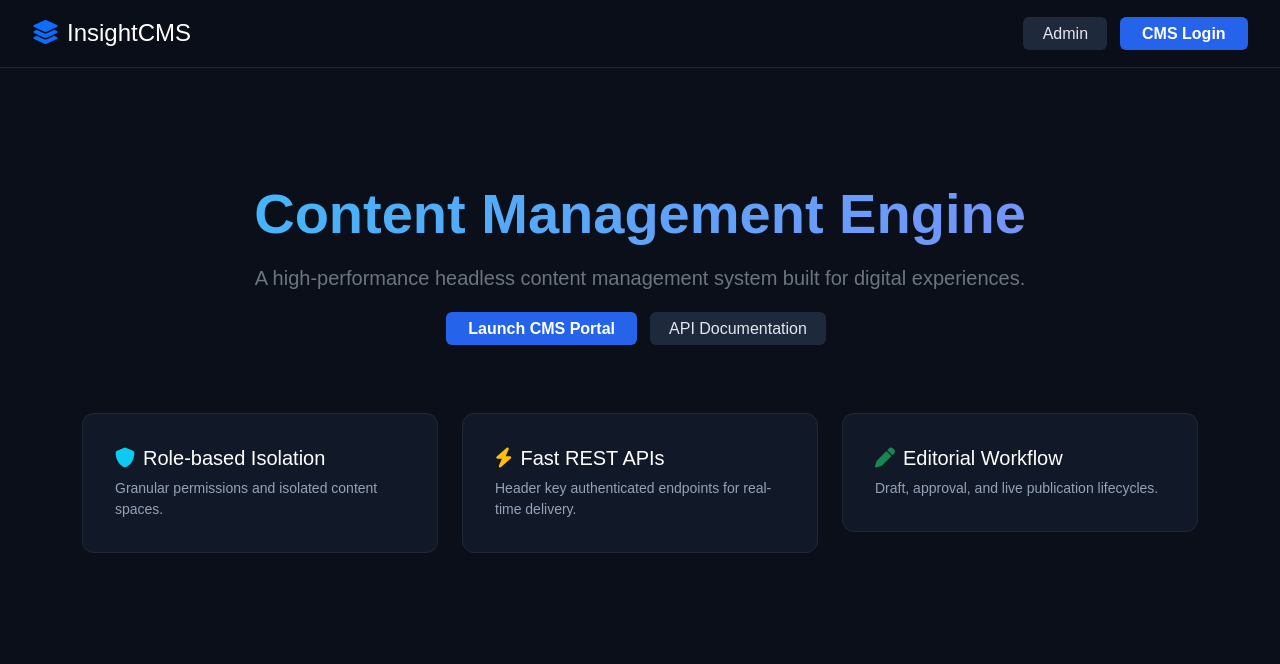
After one commit to tcq-pawas/InsightCMS, a Django app: template Apps/companies/templates/companies/platform_home.html in a window 1280 px wide. The commit adds this page. Shown: the top 664 px of the page. Run offline with Django 5.2, Linux system fonts and the light colour scheme; the template is opened without the code that fills it, so the values that code supplies are empty; parts of the project's set-up code (start-up, migrations or seed data) failed here and were passed over.

Commit message:
feat: Add PlatformHomePage, logo field, image permissions, and access control enhancements

```diff
--- /dev/null
+++ b/Apps/companies/templates/companies/platform_home.html
@@ -0,0 +1,57 @@
+<!DOCTYPE html>
+<html>
+<head>
+    <meta charset='UTF-8'>
+    <title>InsightCMS Platform</title>
+    <link href='https://cdn.jsdelivr.net/npm/bootstrap@5.3.0/dist/css/bootstrap.min.css' rel='stylesheet'>
+    <link href='https://cdnjs.cloudflare.com/ajax/libs/font-awesome/6.4.0/css/all.min.css' rel='stylesheet'>
+    <style>
+        body { background: #0b0f19; color: #f8fafc; font-family: sans-serif; }
+        .nav { background: rgba(11, 15, 25, 0.9); padding: 1.2rem 2rem; border-bottom: 1px solid #1e293b; }
+        .btn-p { background: #2563eb; color: #fff; border-radius: 6px; padding: .5rem 1.4rem; text-decoration: none; font-weight: 600; }
+        .btn-s { background: #1e293b; color: #e2e8f0; border-radius: 6px; padding: .5rem 1.2rem; text-decoration: none; margin-right: .5rem; }
+        .hero { padding: 7rem 1rem; text-align: center; }
+        .hero h1 { font-size: 3.5rem; font-weight: 800; background: linear-gradient(135deg, #38bdf8, #818cf8); -webkit-background-clip: text; -webkit-text-fill-color: transparent; }
+        .card { background: #111827; border: 1px solid #1f2937; border-radius: 12px; padding: 2rem; color: #94a3b8; }
+    </style>
+</head>
+<body>
+    <div class='nav d-flex justify-content-between align-items-center'>
+        <h4 class='mb-0 text-white'><i class='fa-solid fa-layer-group text-primary me-2'></i>InsightCMS</h4>
+        <div>
+            <a href='/admin/' class='btn-s'>Admin</a>
+            <a href='/cms/' class='btn-p'>CMS Login</a>
+        </div>
+    </div>
+    <div class='hero'>
+        <div class='container'>
+            <h1>Content Management Engine</h1>
+            <p class='text-secondary mt-3 fs-5 max-w-lg mx-auto'>A high-performance headless content management system built for digital experiences.</p>
+            <div class='mt-4'>
+                <a href='/cms/' class='btn-p btn-lg me-2'>Launch CMS Portal</a>
+                <a href='/api/docs/' class='btn-s btn-lg'>API Documentation</a>
+            </div>
+            <div class='row g-4 mt-5'>
+                <div class='col-md-4'>
+                    <div class='card text-start'>
+                        <h5 class='text-white'><i class='fa-solid fa-shield text-info me-2'></i>Role-based Isolation</h5>
+                        <p class='mb-0 small'>Granular permissions and isolated content spaces.</p>
+                    </div>
+                </div>
+                <div class='col-md-4'>
+                    <div class='card text-start'>
+                        <h5 class='text-white'><i class='fa-solid fa-bolt text-warning me-2'></i>Fast REST APIs</h5>
+                        <p class='mb-0 small'>Header key authenticated endpoints for real-time delivery.</p>
+                    </div>
+                </div>
+                <div class='col-md-4'>
+                    <div class='card text-start'>
+                        <h5 class='text-white'><i class='fa-solid fa-pen text-success me-2'></i>Editorial Workflow</h5>
+                        <p class='mb-0 small'>Draft, approval, and live publication lifecycles.</p>
+                    </div>
+                </div>
+            </div>
+        </div>
+    </div>
+</body>
+</html>
```
Also changed, not shown: Apps/companies/dashboard.py (+5 -3 lines), Apps/companies/models.py (+43 -0 lines), Apps/companies/permissions.py (+28 -1 lines), Apps/companies/templates/companies/company_home_page.html (+53 -0 lines), Apps/companies/wagtail_hooks.py (+26 -3 lines), Apps/companies/migrations/0005_companyhomepage_logo_alter_companyhomepage_body.py (added).
